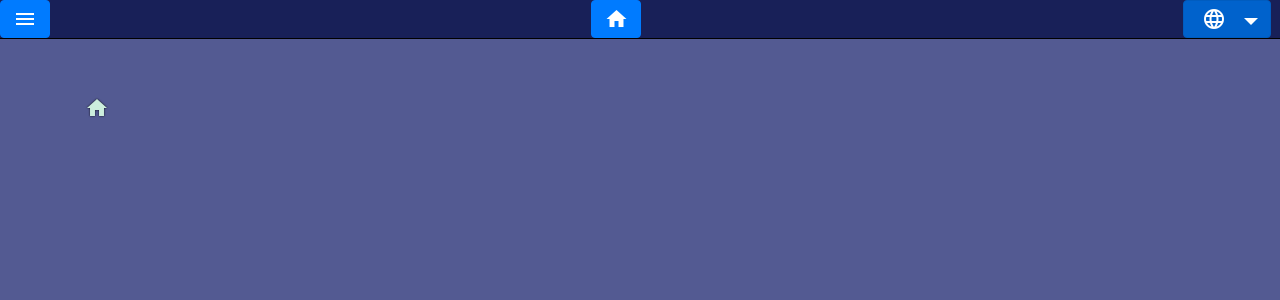
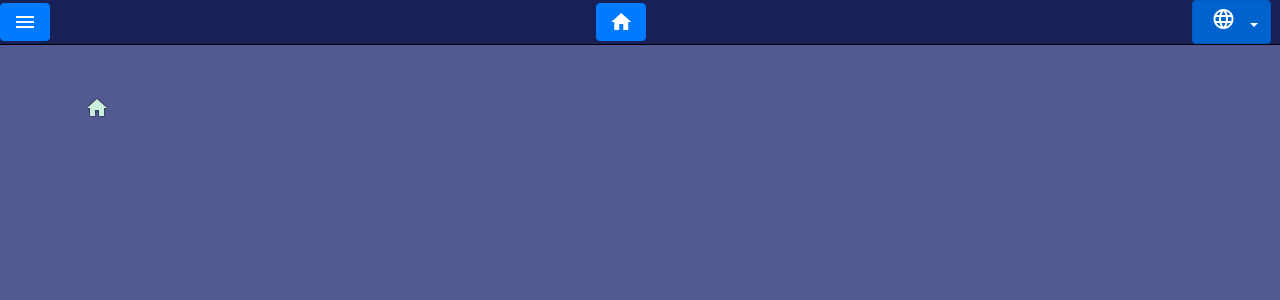
Before and after one commit to guhoffmann/myfilebrowser, a PHP site: page / in a window 1280 px wide. Shown: the top 300 px of the page. Run offline with PHP 8.4, Linux system fonts and the light colour scheme; data comes from the database, SQL or seed files in the repository.

Commit message:
Changed some style

```diff
--- a/css/custom.css
+++ b/css/custom.css
@@ -512,8 +512,9 @@ input[type="checkbox"]:checked + label span.checkbox::after {
 
 .sidenaventry:hover {
 	background-color: #913059;
-    text-shadow: 3px 3px 3px #000;
+	text-shadow: 3px 3px 3px #000;
 	text-decoration: none;
+	cursor: pointer;
 	color: #fff;
 }
 
--- a/index.php
+++ b/index.php
@@ -52,8 +52,10 @@ echo '		<!-- Link to documents main folder -->
 		<a href="/"><div class="btn btn-primary material-icons">home</div></a>
 		<!-- the lanuage menu -->
 		<div class="dropdown show">
-			<a class="btn btn-primary dropdown-toggle material-icons" role="button" id="dropdownMenuLink"
-				data-toggle="dropdown" aria-haspopup="true" aria-expanded="false">&nbsp;language&nbsp;
+			<a class="btn btn-primary dropdown-toggle" role="button" id="dropdownMenuLink"
+				data-toggle="dropdown" aria-haspopup="true" aria-expanded="false">
+				<i class="material-icons">&nbsp;language&nbsp;</i>
+				<span></span>
 			</a>
 			<div class="dropdown-menu" aria-labelledby="dropdownMenuLink">';
 
--- a/js/myFunctions.js
+++ b/js/myFunctions.js
@@ -248,7 +248,10 @@ function uploadDialog(message) {
 						  }
 					 } , false);
 					 myXhr.upload.addEventListener('load', function(e) {
-						confirmDialog("Message","<div class='info'>Upload finished!</div>",
+						confirmDialog("<span class='material-icons'>cloud_done</span>&nbsp;"
+											+ languageStrings["message"],
+											"<div class='info'>" + languageStrings["upload_completed"]
+											+ "<span class='material-icons'>done_outline</span></div>",
 							function() {
 								location.reload(true);
 								$("footer").addClass("hidden");
```
